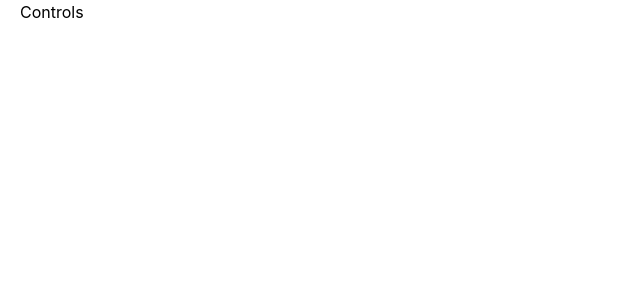
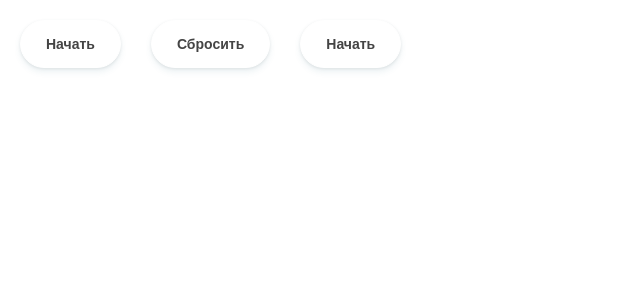
Before and after one commit to Rigorevich/Elinext-Test-Task, a React (Vite) app: page / in a window 1280 px wide. Shown: the top 300 px of the page, without its empty margins (0-640 px from the left). Built offline with nearby package versions, Linux system fonts and the light colour scheme.

Commit message:
feat: Button component

```diff
--- /dev/null
+++ b/src/components/Button/Button.module.scss
@@ -0,0 +1,27 @@
+.button {
+  padding: 0 25px;
+  outline: none;
+  border: 1px solid #fff;
+  border-radius: 50px;
+  line-height: 46px;
+  font-size: 14px;
+  font-weight: 600;
+  color: #444;
+  background-color: #fff;
+  box-shadow: 0 4px 6px rgb(65 132 144 / 10%), 0 1px 3px rgb(0 0 0 / 8%);
+  cursor: pointer;
+  user-select: none;
+  appearance: none;
+  touch-action: manipulation;
+  vertical-align: top;
+  transition: all 0.2s ease-in;
+}
+
+.button:hover {
+  transition: all 0.2s;
+  box-shadow: 0 7px 14px rgb(65 132 144 / 10%), 0 3px 6px rgb(0 0 0 / 8%);
+}
+.button:active,
+.button.active {
+  background-color: #f7f7f7;
+}
--- /dev/null
+++ b/src/components/Button/Button.tsx
@@ -0,0 +1,16 @@
+import type { ButtonHTMLAttributes } from "react";
+
+import styled from "./Button.module.scss";
+
+type ButtonProps = Pick<
+  ButtonHTMLAttributes<HTMLButtonElement>,
+  "disabled" | "type" | "children" | "className"
+>;
+
+export const Button = ({ children, ...props }: ButtonProps): JSX.Element => {
+  return (
+    <button className={styled.button} {...props}>
+      {children}
+    </button>
+  );
+};
--- /dev/null
+++ b/src/components/Button/index.ts
@@ -0,0 +1 @@
+export * from "./Button";
--- a/src/components/Controls/Controls.module.scss
+++ b/src/components/Controls/Controls.module.scss
@@ -1,5 +1,9 @@
 .controls {
+  padding-top: 20px;
+  padding-bottom: 20px;
 }
 
 .controls__container {
+  display: flex;
+  gap: 30px;
 }
--- a/src/components/Controls/Controls.tsx
+++ b/src/components/Controls/Controls.tsx
@@ -1,11 +1,16 @@
 import { Container } from "../Container";
+import { Button } from "../Button";
 
 import styled from "./Controls.module.scss";
 
 export const Controls = (): JSX.Element => {
   return (
     <div className={styled.controls}>
-      <Container className={styled.controls__container}>Controls</Container>
+      <Container className={styled.controls__container}>
+        <Button>Начать</Button>
+        <Button>Сбросить</Button>
+        <Button>Начать</Button>
+      </Container>
     </div>
   );
 };
```
